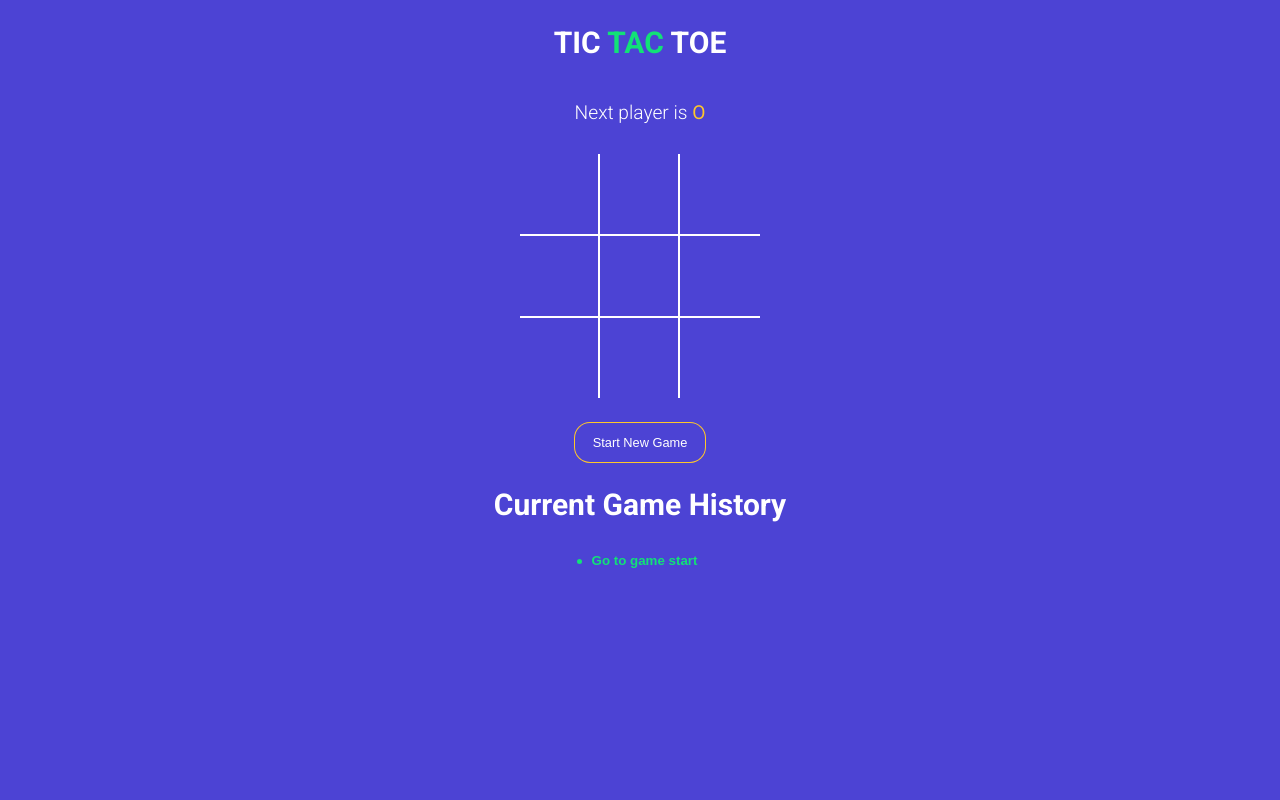
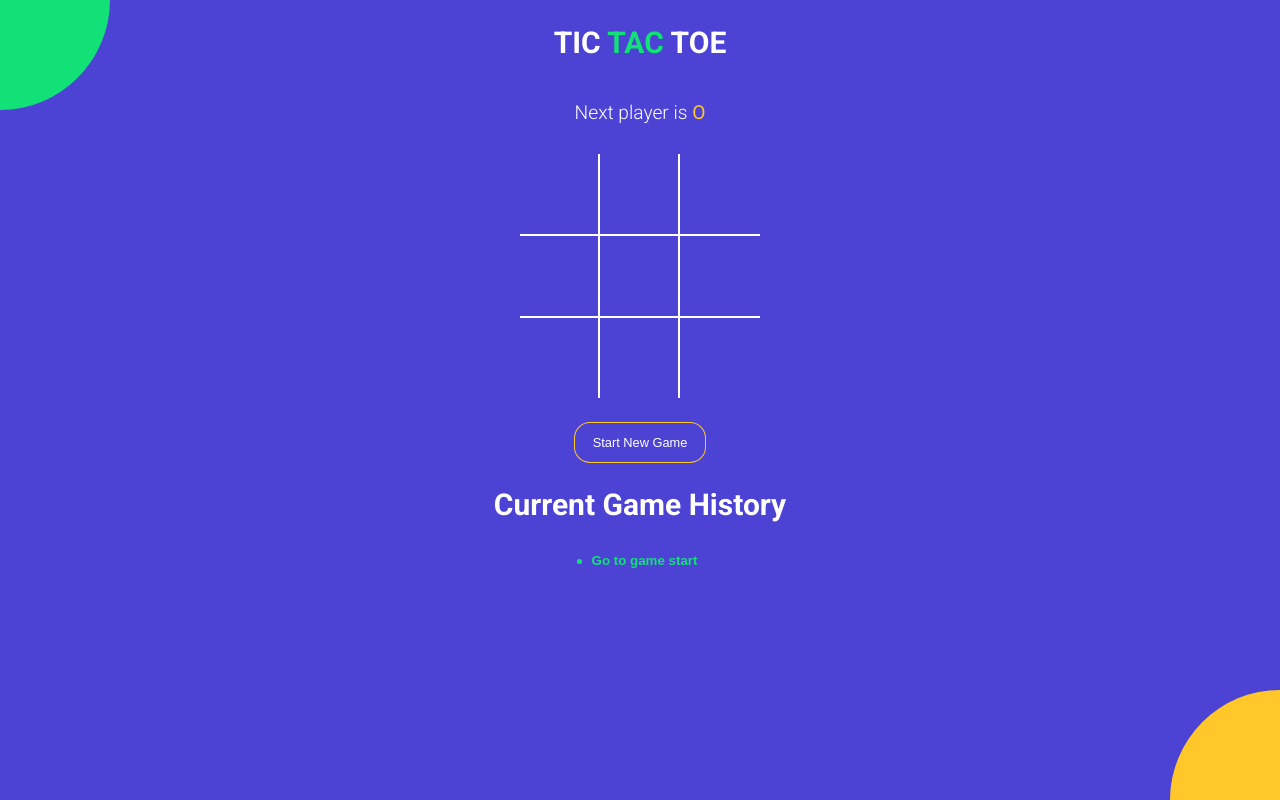
Before and after one commit to manu-saini94/Tic-tac-toe-vite, a React (Vite) app: page / in a window 1280 px wide. Built offline with nearby package versions, Linux system fonts and the light colour scheme.

Commit message:
added css for balls in background

```diff
--- a/package.json
+++ b/package.json
@@ -7,7 +7,8 @@
     "dev": "vite",
     "build": "vite build",
     "lint": "eslint . --ext js,jsx --report-unused-disable-directives --max-warnings 0",
-    "preview": "vite preview"
+    "preview": "vite preview",
+    "deploy": "npm run build && surge dist tictactoenas.surge.sh"
   },
   "dependencies": {
     "react": "^18.2.0",
--- a/src/App.jsx
+++ b/src/App.jsx
@@ -73,6 +73,7 @@ function App()  {
       </button>
       <h2>Current Game History</h2>
       <History history={history} currentMove={currentMove} moveTo={moveTo} />
+      <div className='bg-balls'></div>
     </div>
   );
 }
```
